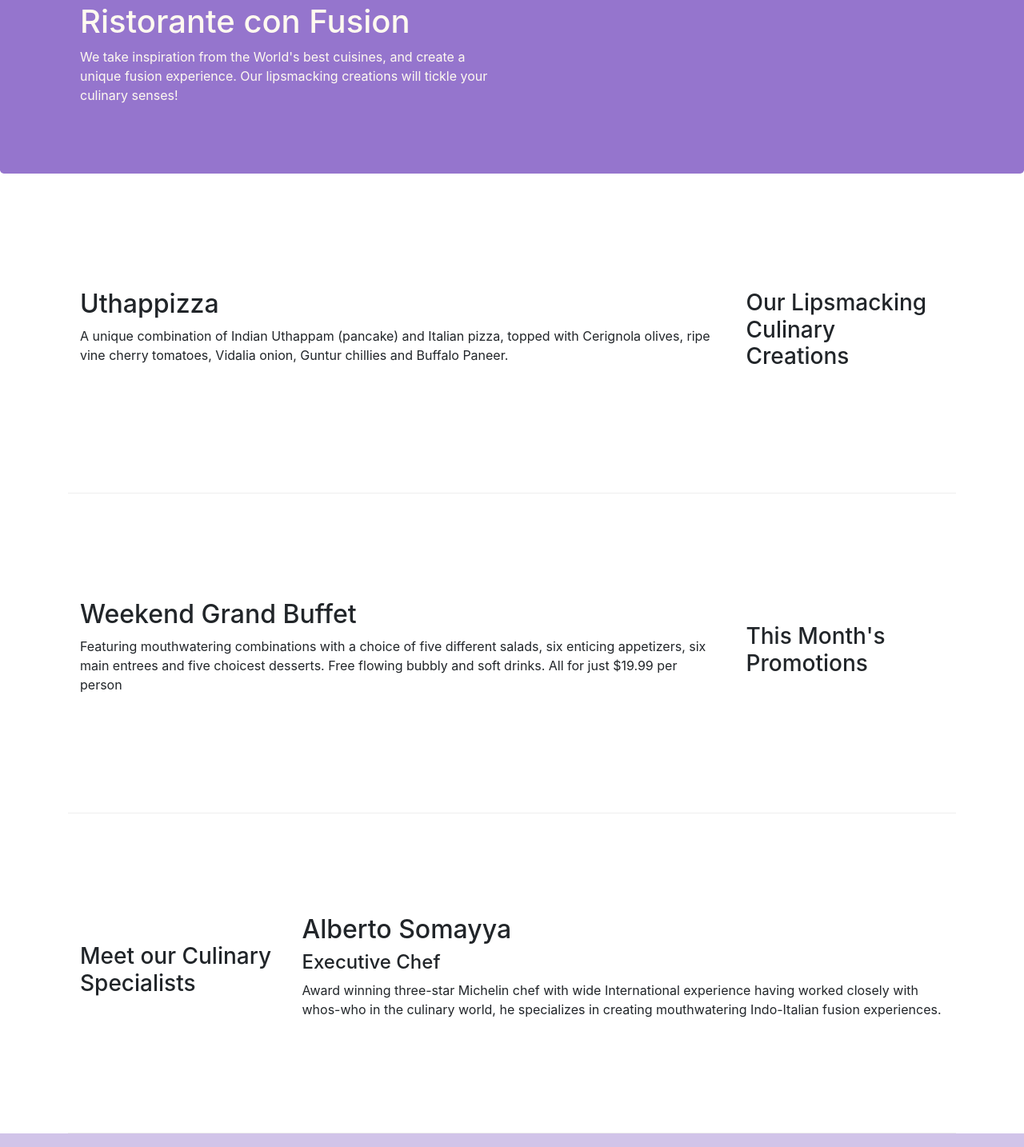
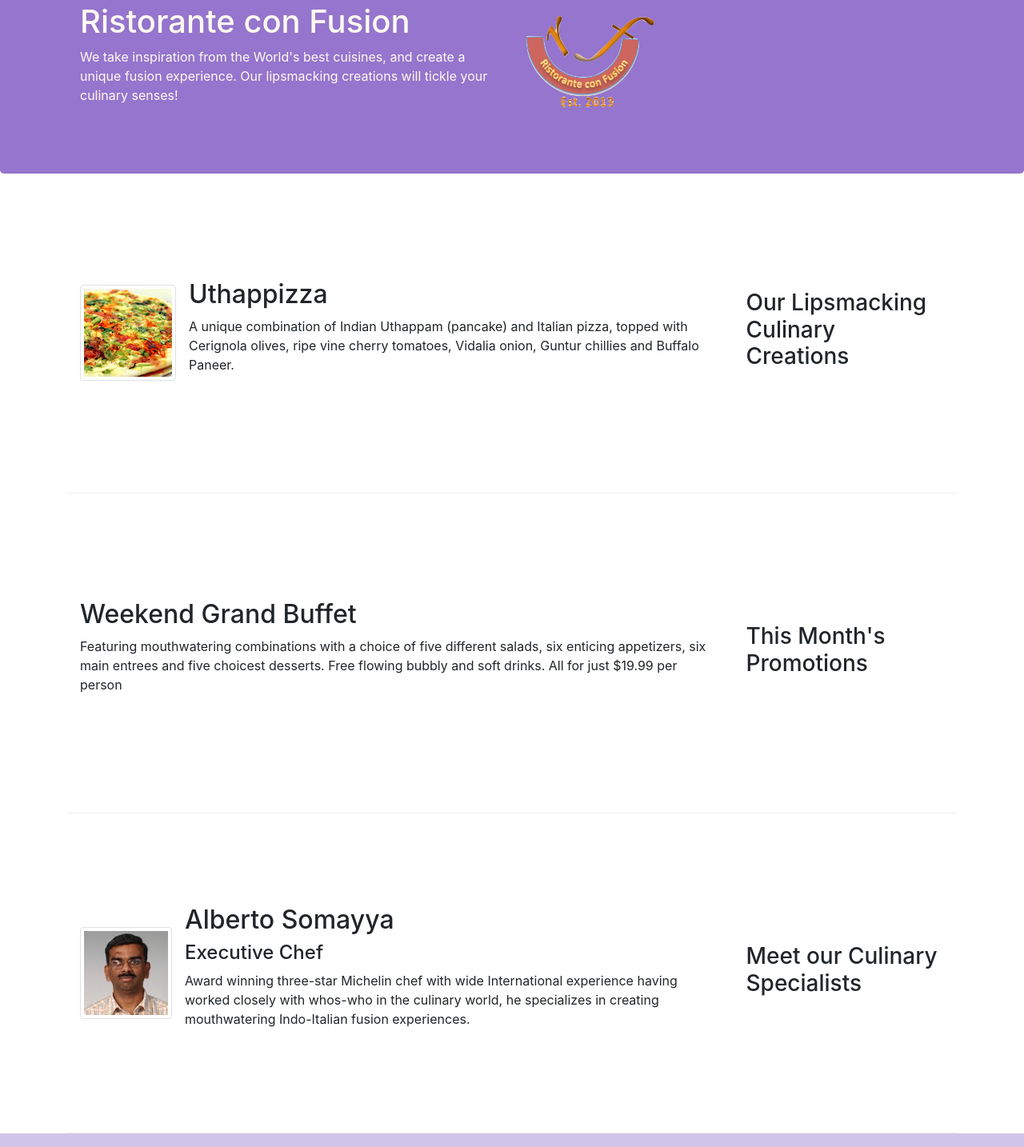
Before and after one commit to Arc-tic-Wolf/Foodme, a website: page index.html in a window 1280 px wide. Shown: the part 67-1501 px from the top of the page at 80% size. Drawn offline with nearby package versions, Linux system fonts and the light colour scheme.

Commit message:
Images and Media

```diff
--- a/index.html
+++ b/index.html
@@ -21,7 +21,7 @@
             <button class="navbar-toggler" type="button" data-toggle="collapse" data-target="#Navbar">
                 <span class="navbar-toggler-icon"></span>
             </button>
-            <a class="navbar-brand mr-auto" href="#">Ristorante con Fusion</a>
+            <a class="navbar-brand mr-auto" href="#"><img src="img/logo.png" height="30" width="40"></a>
                 <div class="collapse navbar-collapse" id="Navbar">
                 <ul class="navbar-nav mr-auto">
                     <li class="nav-item active"><a class="nav-link" href="#"><span class="fa fa-home fa-lg"></span>Home</a></li>
@@ -43,7 +43,8 @@
                     <h1>Ristorante con Fusion</h1>
                     <p>We take inspiration from the World's best cuisines, and create a unique fusion experience. Our lipsmacking creations will tickle your culinary senses!</p>
                 </div>
-                <div class="col 12 col-sm">
+                <div class="col 12 col-sm align-self-center">
+                    <img src="img/logo.png" class="img-fluid">
                 </div>
             </div>
         </div>
@@ -54,9 +55,16 @@
             <div class="col-12 col-sm-4 col-md-3 order-sm-last ">
                 <h3>Our Lipsmacking Culinary Creations</h3>
             </div>
-            <div class="col-sm col-md order-sm-first">
-                <h2>Uthappizza</h2>
-                <p>A unique combination of Indian Uthappam (pancake) and Italian pizza, topped with Cerignola olives, ripe vine cherry tomatoes, Vidalia onion, Guntur chillies and Buffalo Paneer.</p>
+            <div class="col-sm col-md order-sm-first col-md">
+                <div class="media">
+                    <img class="d-flex mr-3 img-thumbnail align-self-center"
+                    src="img/uthappizza.png" alt="uthappizza">
+                    <div class="media-body">
+                        <h2 class="mt-0">Uthappizza</h2>
+                        <p>A unique combination of Indian Uthappam (pancake) and Italian pizza, topped with Cerignola olives, ripe vine cherry tomatoes, Vidalia onion, Guntur chillies and Buffalo Paneer.</p>
+
+                    </div>
+                </div>
             </div>
         </div>
 
@@ -72,13 +80,19 @@
         </div>
 
         <div class="row row-content align-items-center">
-            <div class="col-12 col-sm-4 col-md-3">
+            <div class="col-12 col-sm-4 order-sm-last col-md-3">
                 <h3>Meet our Culinary Specialists</h3>
             </div>
-            <div class="col-sm col-md">
-                <h2>Alberto Somayya</h2>
-                <h4>Executive Chef</h4>
-                <p>Award winning three-star Michelin chef with wide International experience having worked closely with whos-who in the culinary world, he specializes in creating mouthwatering Indo-Italian fusion experiences. </p>
+            <div class="col col-sm order-sm-first col-md">
+                <div class="media">
+                    <img class="d-flex mr-3 img-thumbnail align-self-center"
+                    src="img/alberto.png" alt="alberto">
+                    <div class="media-body">
+                        <h2 class="mt-0">Alberto Somayya</h2>
+                        <h4>Executive Chef</h4>
+                        <p class="d-none d-sm-block">Award winning three-star Michelin chef with wide International experience having worked closely with whos-who in the culinary world, he specializes in creating mouthwatering Indo-Italian fusion experiences. </p>
+                    </div>
+                </div>
             </div>
         </div>
     </div>
```
Also changed, not shown: aboutus.html (+3 -2 lines), contactus.html (+3 -2 lines), img/alberto.png (added), img/buffet.png (added), img/logo.png (added), img/uthappizza.png (added), 1 other file.
